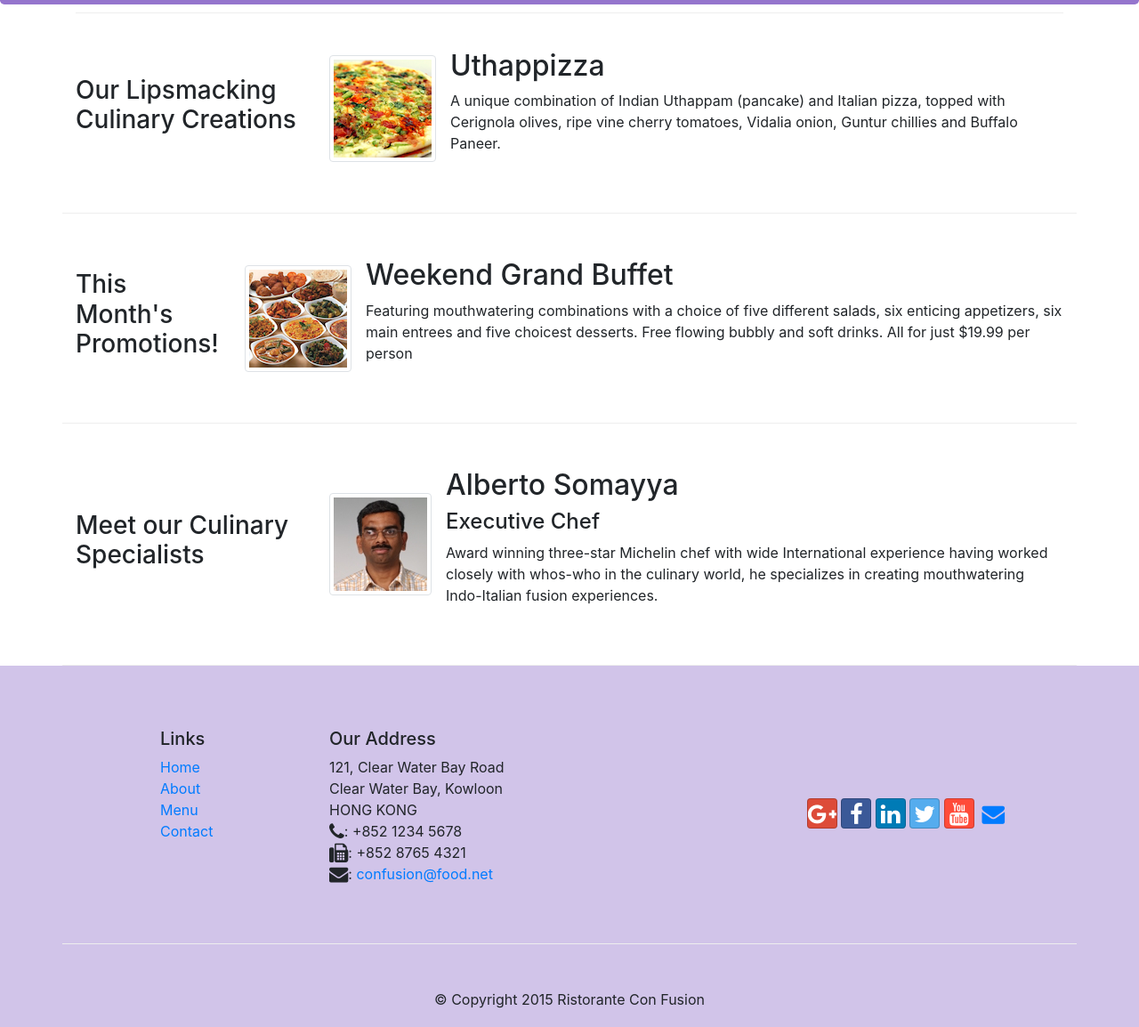
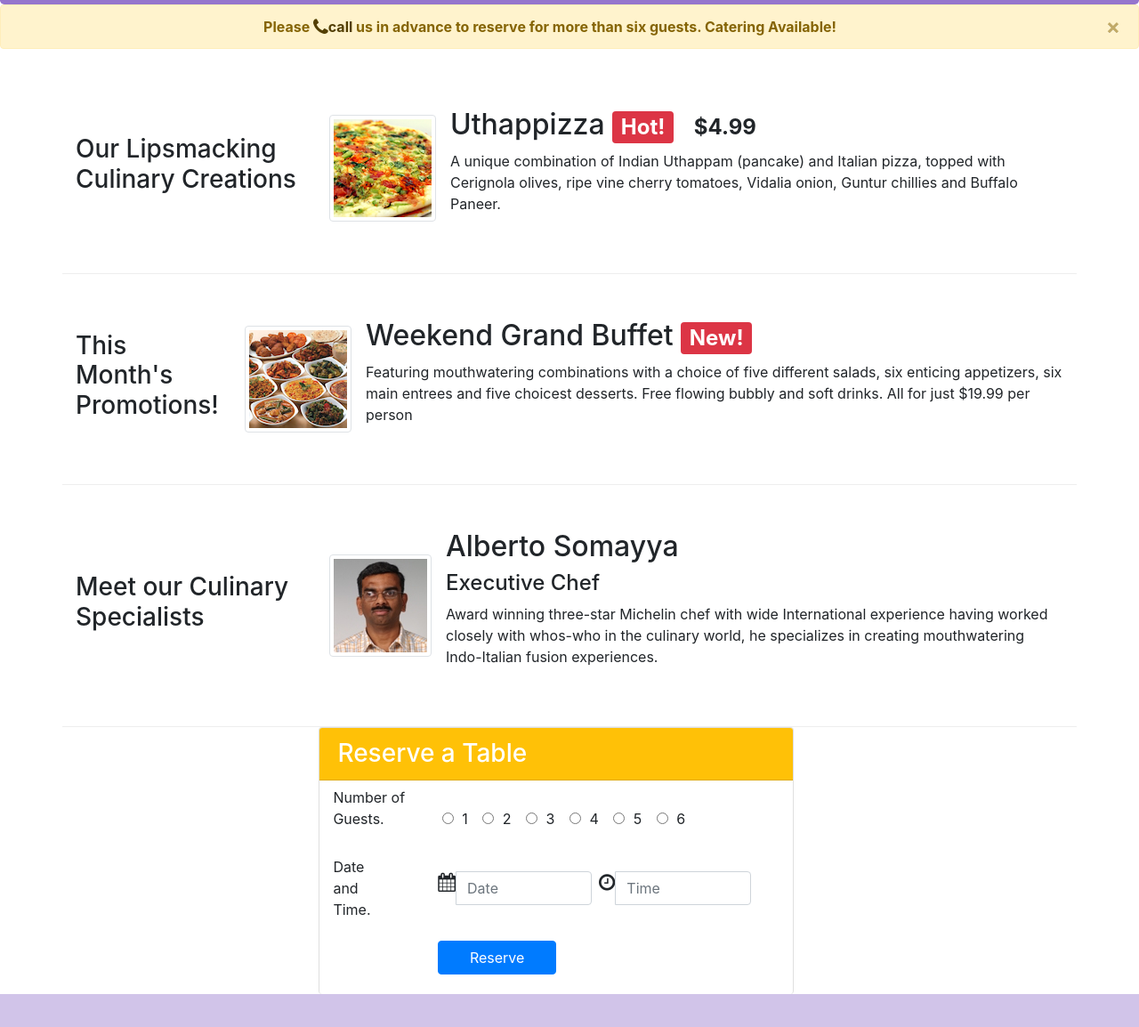
Before and after one commit to abhayp279/bootstrap4, a website: page index.html in a window 1280 px wide. Shown: the part 225-1379 px from the top of the page at 89% size. Drawn offline with nearby package versions, Linux system fonts and the light colour scheme.

Commit message:
Assignment done

```diff
--- a/css/styles.css
+++ b/css/styles.css
@@ -46,8 +46,19 @@
     margin-bottom: 0px;
     border-bottom-width: 0px;
     height: 300px;
+    padding-right: 0px;
+    padding-left: 0px;
+    width: 800px;
 }
 
 .card-block {
-    height: 100px;
+    height: 95px;
+
 }
+  .offset-3 {
+    margin-left: 28%;
+}
+
+.offset-2 {
+    margin-left: 25%;
+}
--- a/index.html
+++ b/index.html
@@ -15,6 +15,7 @@
     <link rel="stylesheet" href="css/bootstrap-social.css">
     <link rel="stylesheet" href="css/styles.css">
 <body>
+
     <nav class="navbar navbar-inverse navbar-toggleable-sm fixed-top">
         <div class="container">
             <button class="navbar-toggler" type="button" data-toggle="collapse" data-target="#Navbar">
@@ -42,10 +43,18 @@
                 <div class="col col-sm align-self-center">
                     <img src="img/logo.png" class="image-fluid">
                 </div>
+                <a class="btn btn-warning col col-sm align-self-center flex-last text-white" href="#reserve">Reserve a table</a>
             </div>
         </div>
     </header>
-<div class="container">
+ <div class="alert alert-warning alert-dismissible text-center" role="alert">
+        <button type="button" class="close" data-dismiss="alert">
+            <span>&times;</span>
+        </button>
+        <strong>Please <a href="tel:+85212345678" class="alert-link"><i class="fa fa-phone fa-lg"></i>call</a> us in advance to reserve for more than six guests. Catering Available!</strong>
+    </div>
+
+    <div class="container">
     <div class="row row-content align-items-center">
         <div class="col-sm-4 col-md-3 flex-last">
                 <h3>Our Lipsmacking Culinary Creations</h3>
@@ -54,7 +63,7 @@
                 <div class="media">
                     <img class="d-flex mr-3 img-thumbnail align-self-center" src="img/uthappizza.png" alt="uthapizza">
                     <div class="media-body">
-                <h2 class="mt-0">Uthappizza</h2>
+                <h2 class="mt-0 media-heading">Uthappizza <span class="badge badge-danger">Hot!</span> <span class="badge badge-pill badge-default">$4.99</span> </h2>
                 <p class="hidden-xs-down">A unique combination of Indian Uthappam (pancake) and Italian pizza, topped with Cerignola olives, ripe vine cherry tomatoes, Vidalia onion, Guntur chillies and Buffalo Paneer.</p>
                     </div>
             </div>
@@ -70,7 +79,7 @@
                     <div class="media">
                             <img class="d-flex mr-3 img-thumbnail align-self-center flex-last" src="img/buffet.png" alt="Buffet">
                             <div class="media-body">
-                <h2>Weekend Grand Buffet</h2>
+                <h2>Weekend Grand Buffet <span class="badge badge-danger">New!</span></h2>
                 <p class="hidden-xs-down">Featuring mouthwatering combinations with a choice of five different salads, six enticing appetizers, six main entrees and five choicest desserts. Free flowing bubbly and soft drinks. All for just $19.99 per person </p>
             </div>
             </div>
@@ -94,6 +103,66 @@
             </div>
         </div>
     </div>
+
+            <a id="reserve"></a>
+            <div class="card col-5 align-self-center offset-3">
+                <h3 class="card-header bg-warning text-white">Reserve a Table</h3>
+                 <div class="card-block">
+                        <div class="form-group" >
+                                <label for="guests" class="col-3 col-form-label">Number of Guests.</label>
+                <div class="form-check form-check-inline">
+                            <label class="form-check-label">
+                              <input class="form-check-input" type="radio" name="inlineRadioOptions" id="inlineRadio1" value="option1"> 1
+                            </label>
+                          </div>
+                          <div class="form-check form-check-inline">
+                                <label class="form-check-label">
+                                  <input class="form-check-input" type="radio" name="inlineRadioOptions" id="inlineRadio1" value="option1"> 2
+                                </label>
+                              </div>
+                              <div class="form-check form-check-inline">
+                                    <label class="form-check-label">
+                                      <input class="form-check-input" type="radio" name="inlineRadioOptions" id="inlineRadio1" value="option1"> 3
+                                    </label>
+                                  </div>
+                                  <div class="form-check form-check-inline">
+                                        <label class="form-check-label">
+                                          <input class="form-check-input" type="radio" name="inlineRadioOptions" id="inlineRadio1" value="option1"> 4
+                                        </label>
+                                      </div>
+                                      <div class="form-check form-check-inline">
+                                            <label class="form-check-label">
+                                              <input class="form-check-input" type="radio" name="inlineRadioOptions" id="inlineRadio1" value="option1"> 5
+                                            </label>
+                                          </div>
+                                          <div class="form-check form-check-inline">
+                                                <label class="form-check-label">
+                                                  <input class="form-check-input" type="radio" name="inlineRadioOptions" id="inlineRadio1" value="option1"> 6
+                                                </label>
+                                              </div>
+                                            </div>
+                    <div class="form-group">
+                        <form class="form-inline">
+                        <label for="datetime" class="col-2 col-form-label">Date and Time.</label>
+                        <label class="sr-only" for="inlineFormInputGroup">Date</label>
+                        <div class="input-group mb-2 mr-sm-2 mb-sm-0 offset-1">
+                          <div class="input-group-addon"> <i class="fa fa-calendar fa-lg"></i></div>
+                          <input type="text" class="form-control" id="inlineFormInputGroup" placeholder="Date" style="width: 153px;">
+                        </div>
+
+                        <label class="sr-only" for="inlineFormInputGroup">Time</label>
+                        <div class="input-group mb-2 mr-sm-2 mb-sm-0">
+                          <div class="input-group-addon"> <i class="fa fa-clock-o fa-lg"></i></div>
+                          <input type="text" class="form-control" id="inlineFormInputGroup" placeholder="Time" style="width: 153px;">
+                        </div>
+                    </form>
+
+                </div>
+                <button class="btn btn-primary col-3 offset-2" type="submit">Reserve</button>
+                </div>
+            </div>
+        </div>
+
     <footer class="footer">
         <div class="container">
             <div class="row">
```
